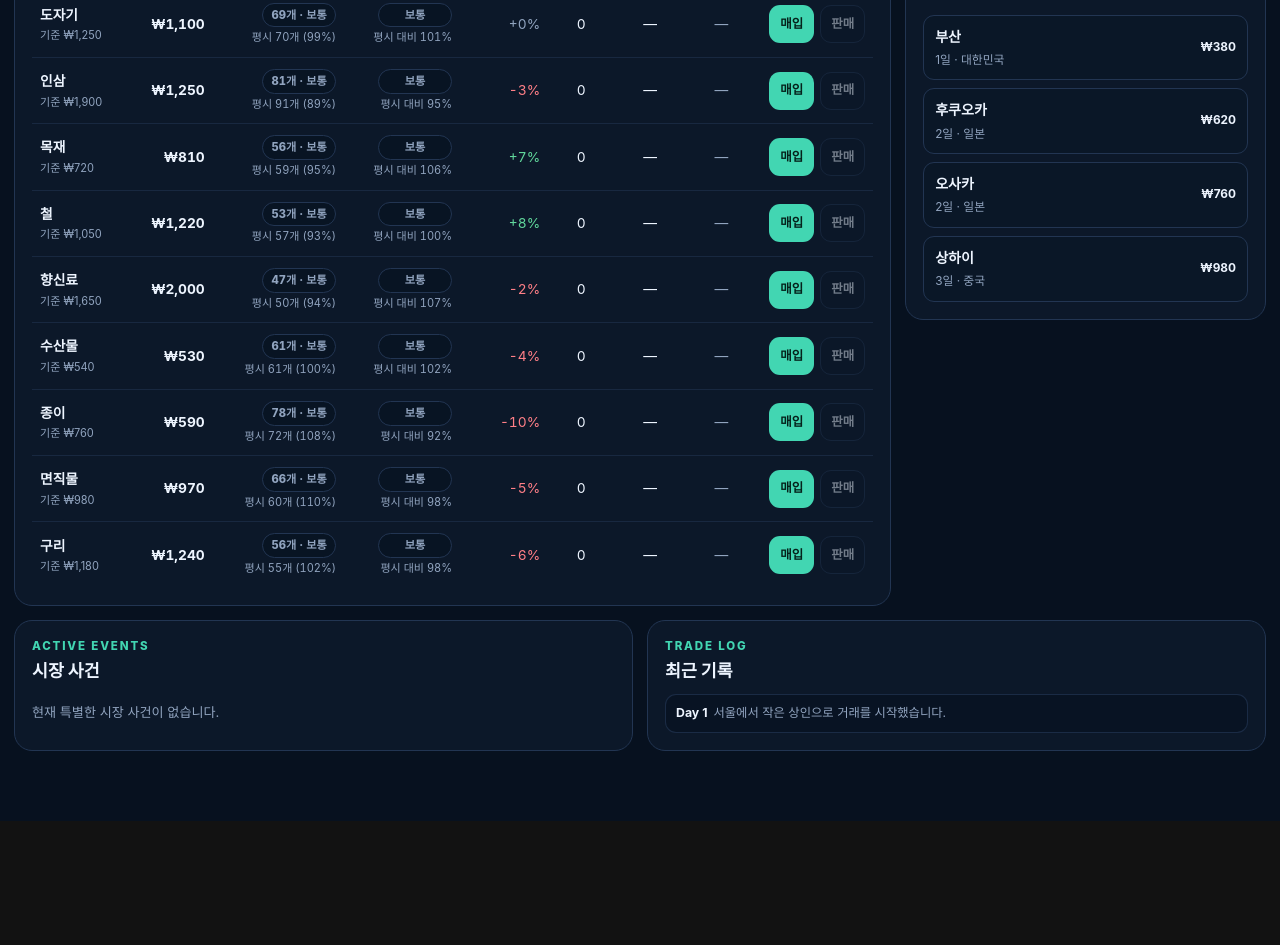
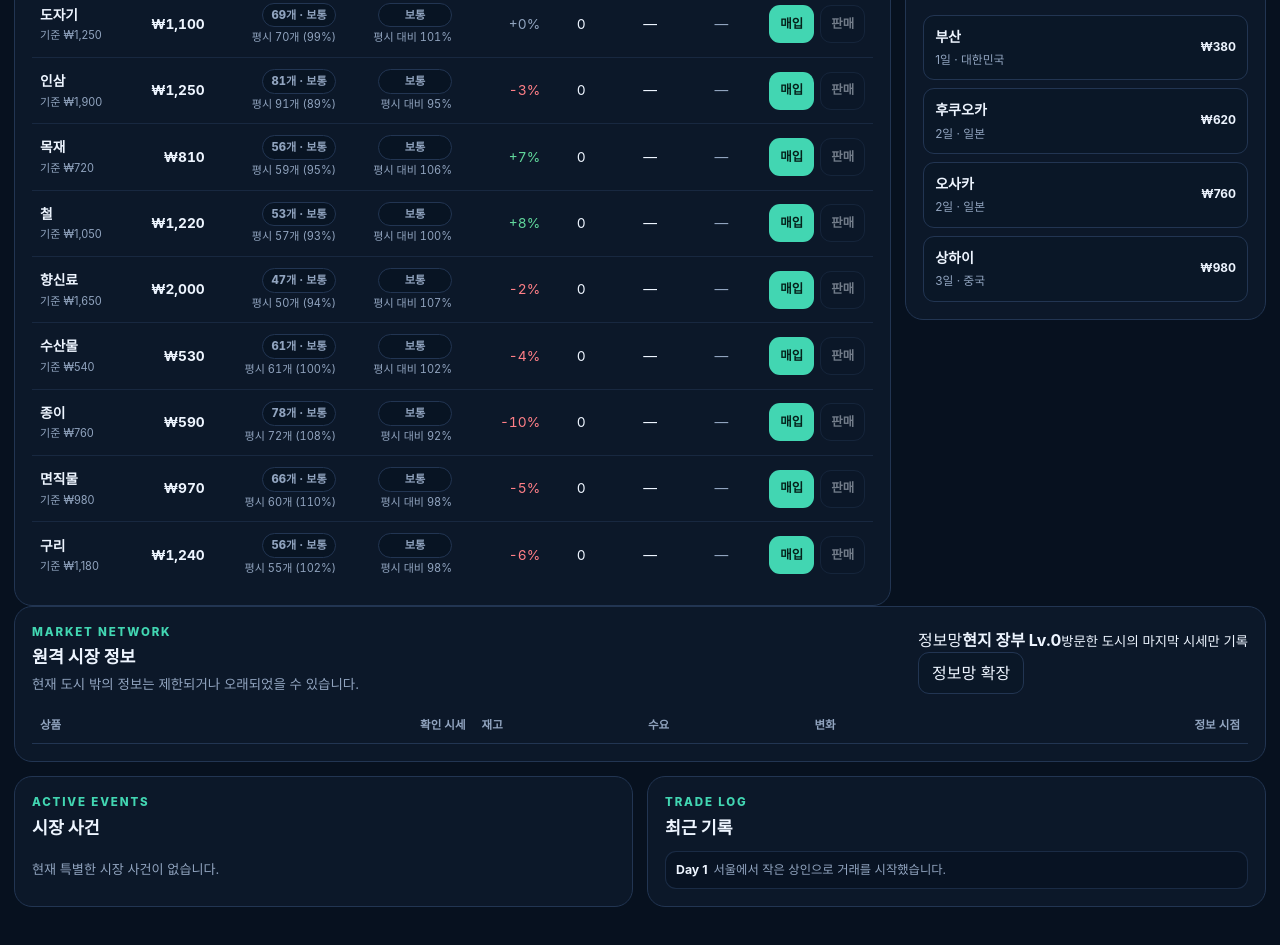
Before and after one commit to SoontaekLim/merchant-globe, a website: page prototype/web-v0/index.html in a window 1280 px wide. Shown: the part 686-1631 px from the top of the page. Before the commit the page ends 1507 px from the top, so only its background shows below. Drawn offline with Linux system fonts and the light colour scheme.

Commit message:
feat: add remote market intelligence panel

```diff
--- a/prototype/web-v0/index.html
+++ b/prototype/web-v0/index.html
@@ -99,6 +99,29 @@
         </aside>
       </div>
 
+
+      <section class="panel intel-panel">
+        <div class="panel-heading intel-heading">
+          <div>
+            <p class="section-label">MARKET NETWORK</p>
+            <h2>원격 시장 정보</h2>
+            <p id="intelSummary" class="muted">현재 도시 밖의 정보는 제한되거나 오래되었을 수 있습니다.</p>
+          </div>
+          <div class="intel-upgrade">
+            <div><span>정보망</span><strong id="intelLevelText">현지 장부 Lv.0</strong><small id="intelLevelDetail">방문한 도시의 마지막 시세만 기록</small></div>
+            <button id="upgradeIntelBtn" class="secondary-button" type="button">정보망 확장</button>
+          </div>
+        </div>
+        <div id="intelCityTabs" class="intel-city-tabs" aria-label="시장 정보 도시 선택"></div>
+        <div id="intelEmpty" class="intel-empty" hidden></div>
+        <div id="intelTableWrap" class="table-wrap">
+          <table class="intel-table">
+            <thead><tr><th>상품</th><th class="number">확인 시세</th><th>재고</th><th>수요</th><th>변화</th><th class="number">정보 시점</th></tr></thead>
+            <tbody id="intelBody"></tbody>
+          </table>
+        </div>
+      </section>
+
       <section class="bottom-grid">
         <article class="panel">
           <div class="panel-heading compact">
```
